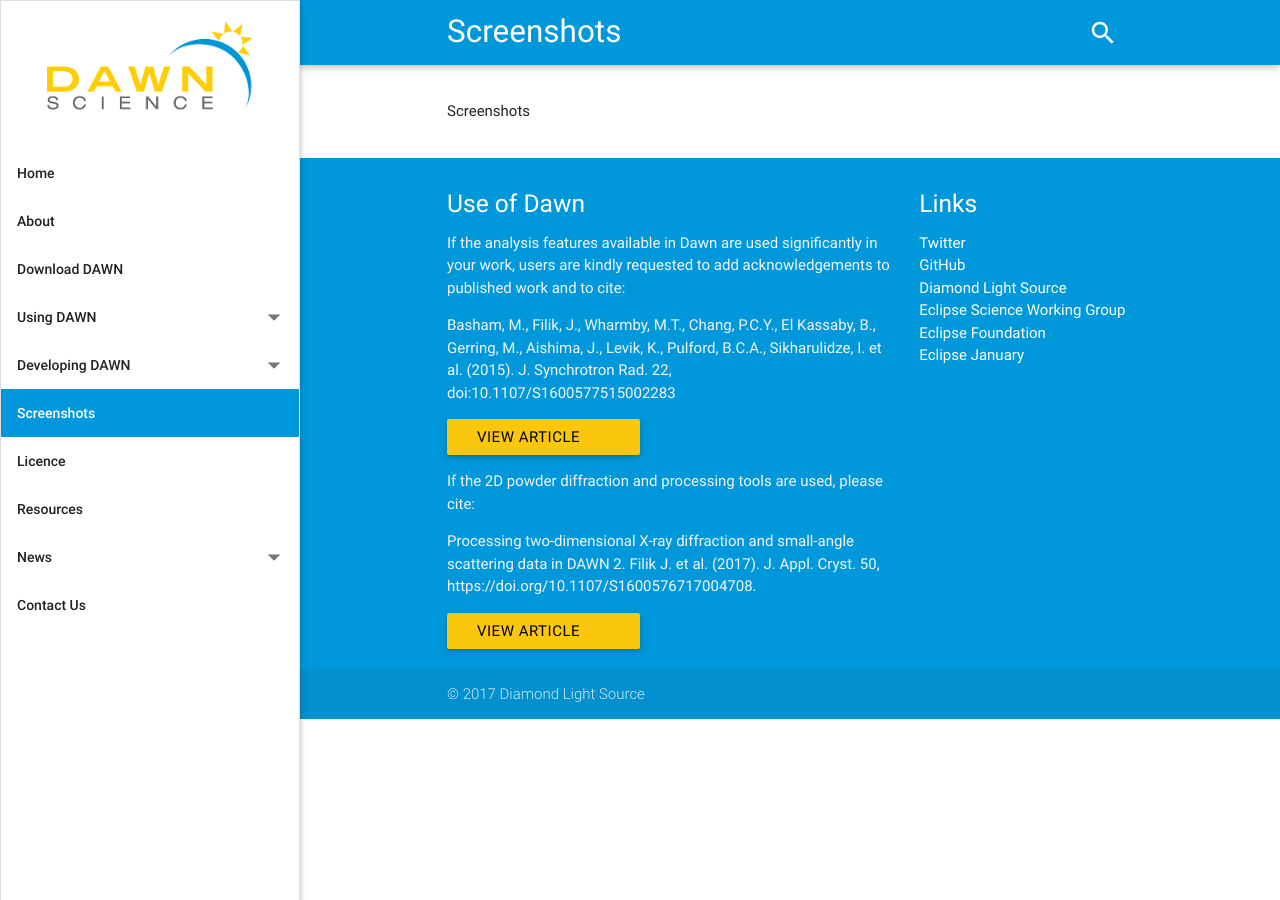
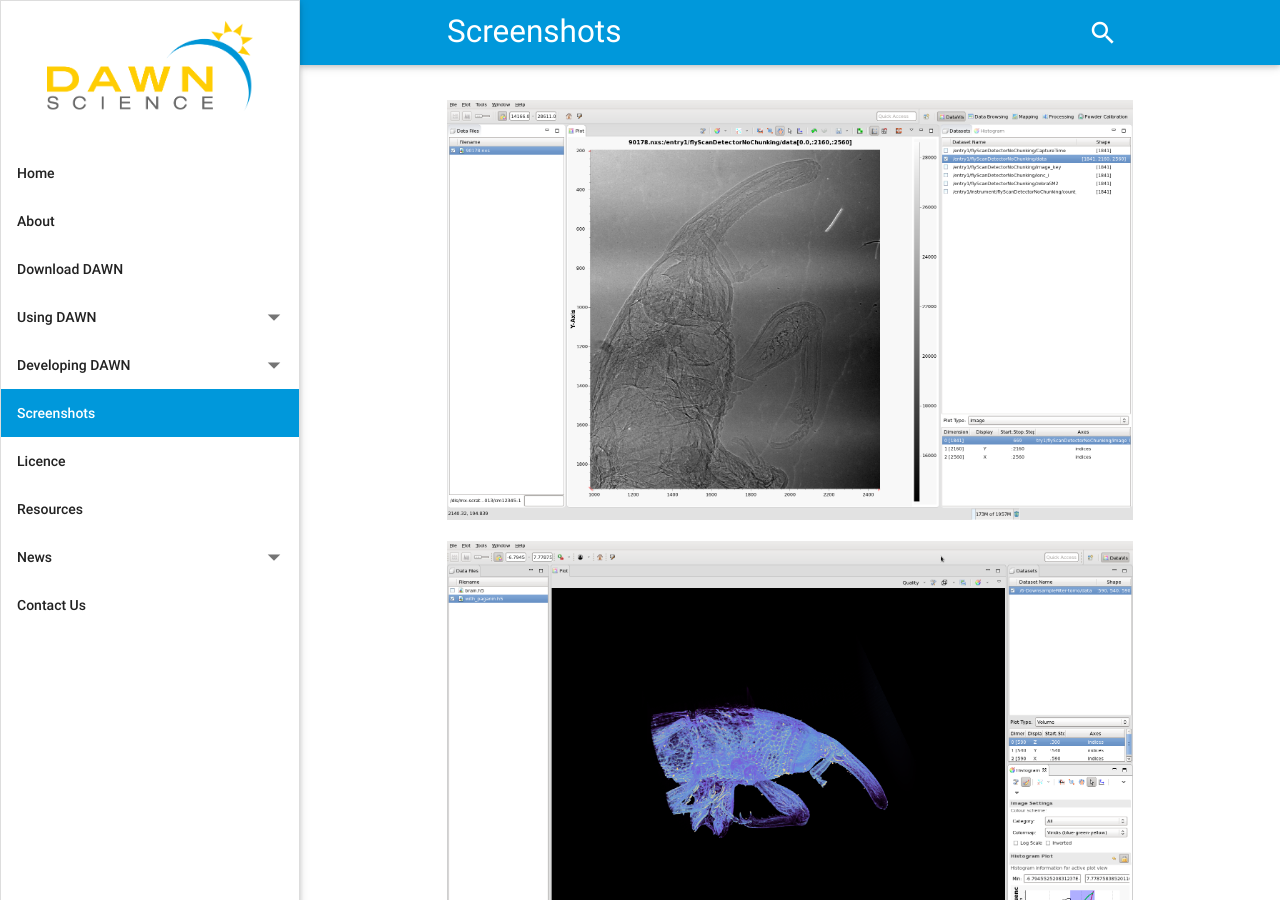
Before and after one commit to DawnScience/dawn-website, a Jekyll site: the page built from _pages/05_screenshots.md, in a window 1280 px wide and 900 px high. Built offline with Jekyll 4.4.1, drawn with Linux system fonts in a browser that asks for light colours; nearby versions of some CDN libraries.

Commit message:
add some screenshot content

```diff
--- a/_pages/05_screenshots.md
+++ b/_pages/05_screenshots.md
@@ -4,4 +4,8 @@
 ---
 
 
-Screenshots
+![Figure](/assets/pages/screenshots/datavis_image.png)
+
+![Figure](/assets/pages/screenshots/datavis_volume.png)
+
+![Figure](/assets/pages/screenshots/mapping.png)
```
Also changed, not shown: assets/pages/screenshots/datavis_image.png (added), assets/pages/screenshots/datavis_volume.png (added), assets/pages/screenshots/mapping.png (added).
